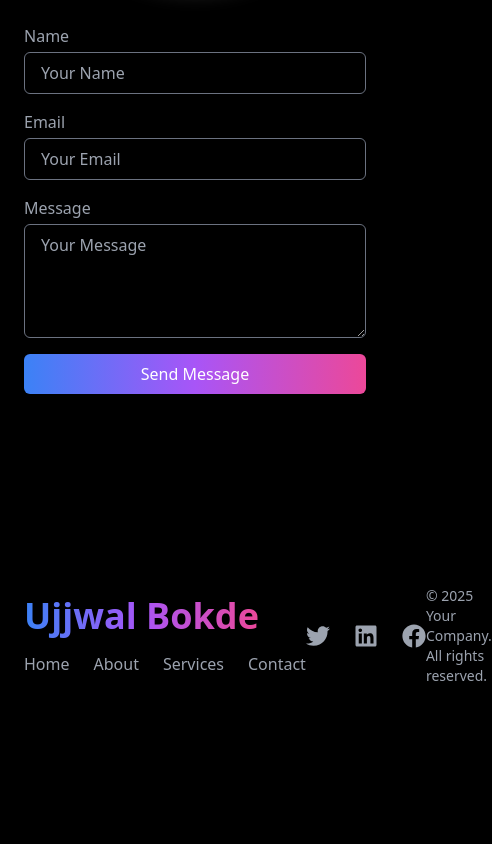
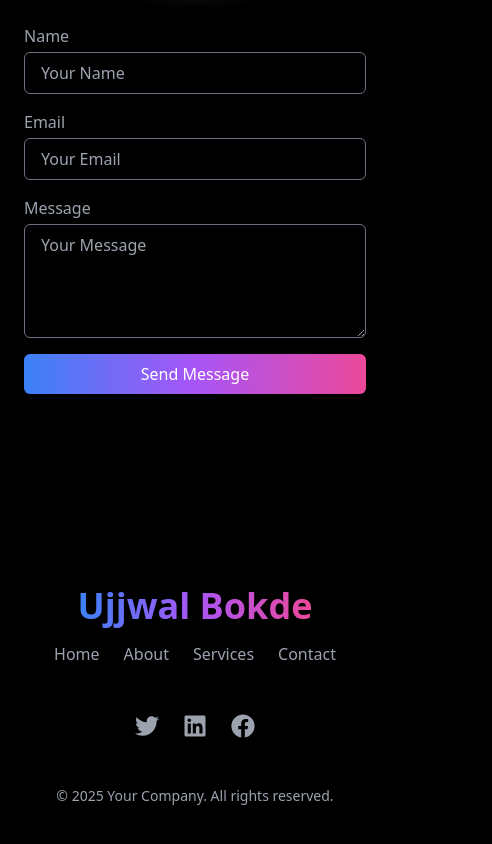
Before and after one commit to ujjwalbokde/landing-page-project, a Next.js app: page / in a window 390 px wide. Shown: the part 5730-6574 px from the top of the page, 492 px wide, since content can reach past the window. Before the commit the page ends 6464 px from the top, so only its background shows below. Built offline with nearby package versions, Linux system fonts and the light colour scheme.

Commit message:
footer updated

```diff
--- a/src/components/Footer.tsx
+++ b/src/components/Footer.tsx
@@ -5,15 +5,18 @@ import { FaTwitter, FaLinkedin, FaFacebook } from "react-icons/fa"; // Import re
 export function Footer() {
   return (
     <div className="bg-black text-white py-12 mt-16">
-      <div className="max-w-7xl mx-auto px-6 flex justify-between items-center">
+      <div className="max-w-7xl mx-auto px-6">
+        {/* Flex container for footer sections */}
+        <div className="flex flex-col sm:flex-row sm:justify-between items-center gap-8">
+
           {/* Left Section - Company Name and Links */}
-        <div className="flex flex-col items-start">
+          <div className="flex flex-col items-center sm:items-start sm:w-1/3">
             <div className="text-4xl font-bold mb-4">
               <span className="bg-gradient-to-r from-blue-500 via-purple-500 to-pink-500 text-transparent bg-clip-text">
                 Ujjwal Bokde
               </span>
             </div>
-          <div className="flex gap-6">
+            <div className="flex gap-6 mb-4 sm:mb-0">
               <a href="#home" className="text-gray-400 hover:text-white transition duration-300">
                 Home
               </a>
@@ -30,7 +33,7 @@ export function Footer() {
           </div>
 
           {/* Center Section - Social Media Icons */}
-        <div className="flex justify-center gap-6">
+          <div className="flex justify-center gap-6 mb-4 sm:mb-0 sm:w-1/3">
             <a
               href="https://twitter.com"
               target="_blank"
@@ -61,8 +64,9 @@ export function Footer() {
           </div>
 
           {/* Right Section - Copyright */}
-        <div className="text-gray-400 text-sm">
+          <div className="text-gray-400 text-sm sm:w-1/3 text-center sm:text-right">
             <p>&copy; {new Date().getFullYear()} Your Company. All rights reserved.</p>
+          </div>
         </div>
       </div>
     </div>
```
Lines whose indentation alone changed are shown as unchanged.
